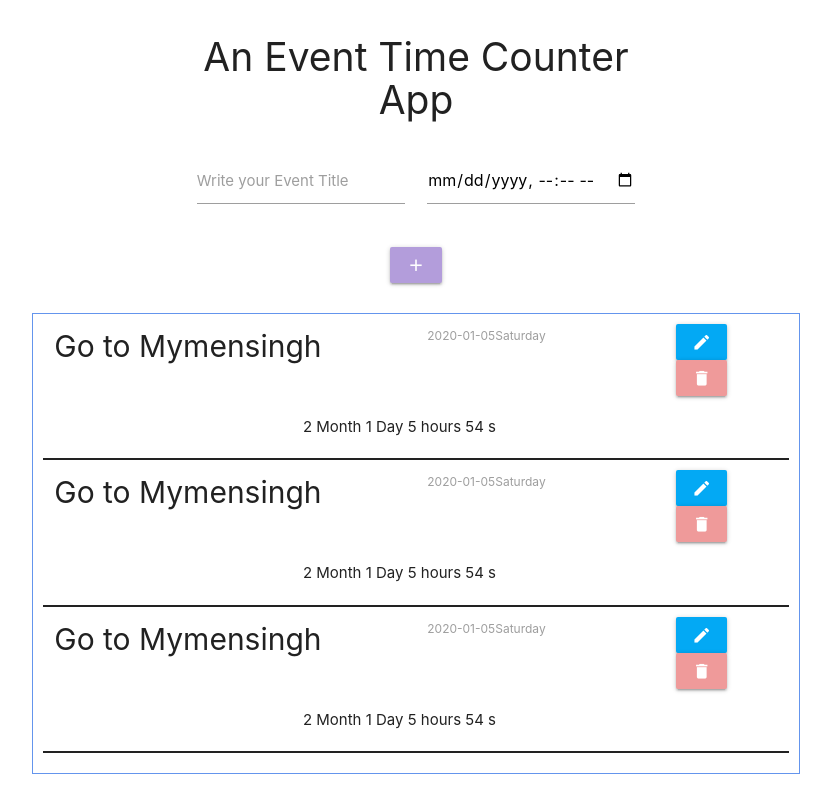
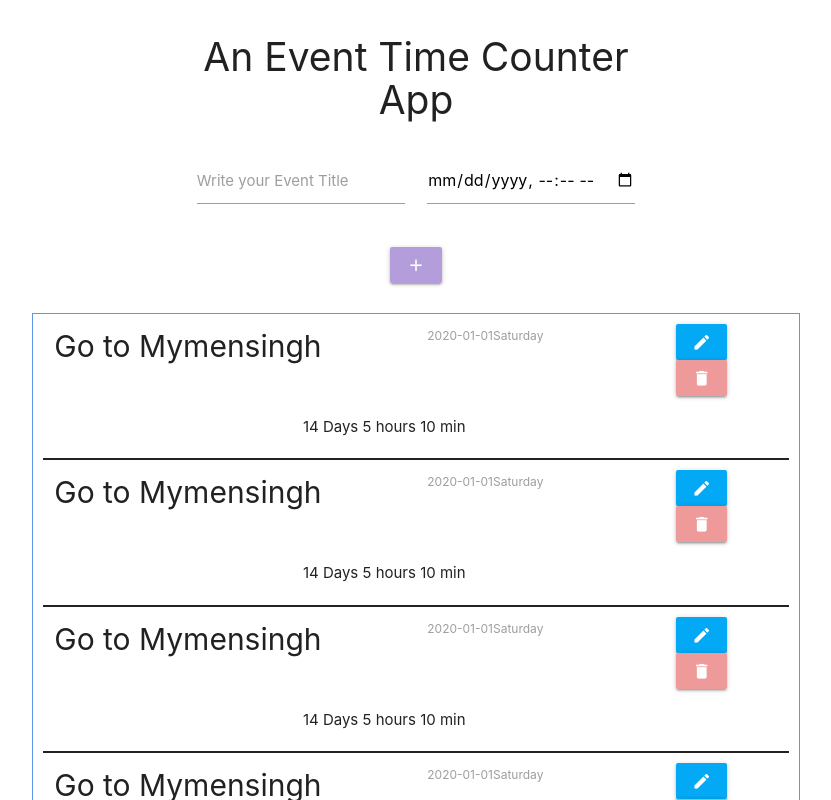
Before and after one commit to moshiurse/react-event-time-counter, a React (Create React App) app: page / in a window 1280 px wide. Shown: the top 800 px of the page, without its empty margins (224-1055 px from the left). Built offline with nearby package versions, Linux system fonts and the light colour scheme.

Commit message:
Dynamically generate event list based on state

```diff
--- a/src/App.js
+++ b/src/App.js
@@ -3,7 +3,38 @@ import './App.css';
 import EventImput from './components/EventInput/EventInput';
 import EventList from './components/EventList/EventList';
 
-function App() {
+class App extends React.Component {
+
+  constructor(props){
+    super(props);
+    this.state = {
+      items: [
+        {title: 'Go to Mymensingh',
+        date: '2020-01-01',
+        day: 'Saturday',
+        remaining: '14 Days 5 hours 10 min'},
+        {title: 'Go to Mymensingh',
+        date: '2020-01-01',
+        day: 'Saturday',
+        remaining: '14 Days 5 hours 10 min'},
+        {title: 'Go to Mymensingh',
+        date: '2020-01-01',
+        day: 'Saturday',
+        remaining: '14 Days 5 hours 10 min'},
+        {title: 'Go to Mymensingh',
+        date: '2020-01-01',
+        day: 'Saturday',
+        remaining: '14 Days 5 hours 10 min'},
+        {title: 'Go to Mymensingh',
+        date: '2020-01-01',
+        day: 'Saturday',
+        remaining: '14 Days 5 hours 10 min'}
+      ]
+    }
+  }
+
+  render(){
+
     return (
       <div className="App">
 
@@ -11,13 +42,18 @@ function App() {
         <EventImput />
       </div>
       <div className="event-list-container">
-      <EventList />
-      <EventList />
-      <EventList />
+        {this.state.items.map((item, index) =>
+
+            <EventList key={index} title={item.title} date={item.date} day={item.day} remaining={item.remaining}/>
+
+        )}
       </div>
 
       </div>
     );
+
+  }
+
 }
 
 export default App;
--- a/src/components/EventInput/EventInput.js
+++ b/src/components/EventInput/EventInput.js
@@ -2,15 +2,32 @@ import React from 'react';
 
 import '../EventInput/EventInput.css';
 
-const EventInput = () => {
+class EventInput extends React.Component{
+
+    constructor(props){
+        super(props);
+
+        this.state = {
+            term: '',
+            items: []
+          }
+    }
+
+
+    render(){
+
+        const createEvent = (event) => {
+            let title = document.getElementById('title').value;
+            let date = document.getElementById('date').value;
+        }
 
         return(
             <div className="event-input-container">
                 <h2>An Event Time Counter App</h2>
-
+            <form onSubmit={this.createEvent}>
                 <div className="row">
                     <div className="input-field col s6">
-                    <input id="title" type="text" className="validate"/>
+                        <input id="title" type="text" className="validate" value={this.state.term}/>
                         <label for="title">Write your Event Title</label>
                     </div>
                 <div className="input-field col s6">
@@ -18,10 +35,14 @@ const EventInput = () => {
                     <label for="date"></label>
                 </div>
             </div>
-        <a type="submit" href="#" id="create-event" class="waves-effect waves-light deep-purple lighten-3 btn"><i class="material-icons note_add">add</i></a>
+            <a type="submit" href="#"
+            id="create-event"
+            // onClick={createEvent}
+            class="waves-effect waves-light deep-purple lighten-3 btn"><i class="material-icons note_add">add</i></a>
+            </form>
             </div>
-
         );
+    }
 }
 
 export default EventInput;
--- a/src/components/EventList/EventList.js
+++ b/src/components/EventList/EventList.js
@@ -2,19 +2,19 @@ import React from 'react';
 
 import '../EventList/EventList.css';
 
-const EventList  = () => {
+const EventList  = (props) => {
 
     return(
         <div className="event-list">
             <div className="event-item">
             <div className="row">
             <div className="col s6">
-            <div className="event-title">Go to Mymensingh</div>
+            <div className="event-title">{props.title}</div>
             </div>
             <div className="col s4">
             <div className="event-date">
-                <label>2020-01-05</label>
-                <label>Saturday</label>
+                <label>{props.date}</label>
+                <label>{props.day}</label>
             </div>
             </div>
             <div className="col s2">
@@ -29,7 +29,7 @@ const EventList  = () => {
             <div className="col s4"></div>
             <div className="col s6">
                 <div className="event-time-remaining">
-                    2 Month 1 Day 5 hours 54 s
+                    {props.remaining}
                 </div>
             </div>
             </div>
```
Lines whose indentation alone changed are shown as unchanged.
